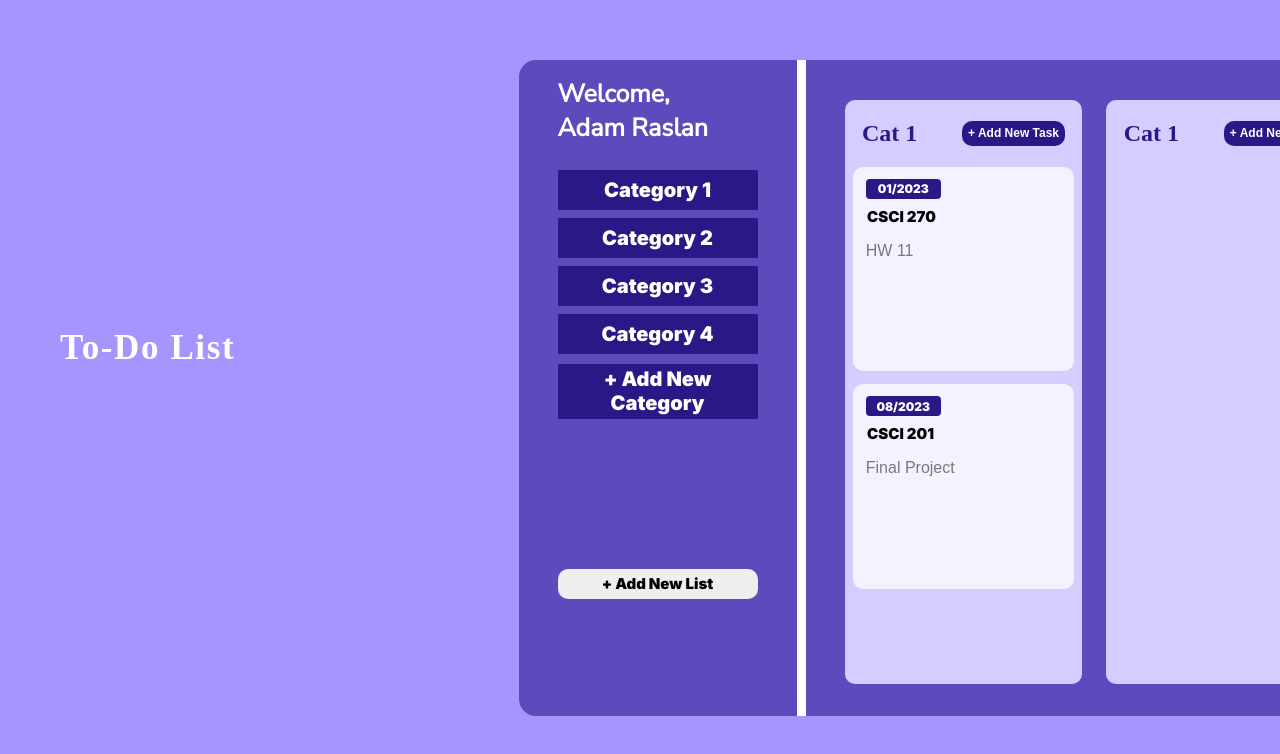
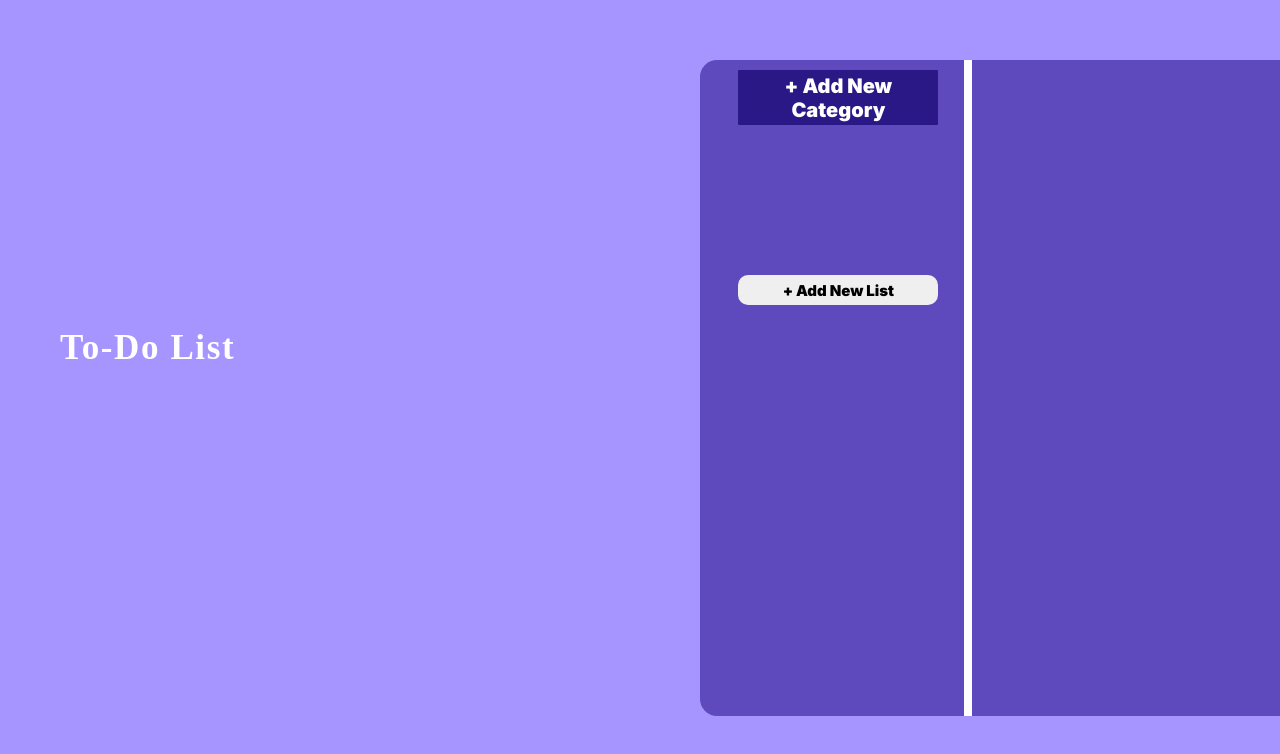
Before and after one commit to araslan1/TodoList_Frontend, a React (Create React App) app: page /taskpage in a window 1280 px wide. Shown: the part 112-866 px from the top of the page. Built offline with nearby package versions, Linux system fonts and the light colour scheme; a web font is replaced by a local one.

Commit message:
Update TaskPage.js

```diff
--- a/src/TaskPage.js
+++ b/src/TaskPage.js
@@ -2,57 +2,68 @@ import { useEffect, useState } from "react";
 import "./TaskPage.css"
 import TopNav from './TopNav';
 import { TbLetterXSmall } from "react-icons/tb";
+import { useLocation } from 'react-router-dom';
 
 
-const TaskPage = () => {
+const TaskPage = (props) => {
     const [userName, setUserName] = useState(null);
     const [taskPopUp, setTaskPopUp] = useState(false);
     const [TListPopUp ,setTListPopUp] = useState(false);
     const [categoryPopUp, setCategoryPopUp] = useState(false);
+    const location = useLocation();
+    const userData = location.state && location.state.userData;
     const [taskName, setTaskName] = useState('');
     const [listName, setListName] = useState('');
     const [taskDescription, setTaskDescription] = useState('');
     const [dueDate, setDueDate] = useState('');
     const [newCategory, setNewCategory] = useState('');
-    const [categories, setCategories] = useState(['Category 1', 'Category 2', 'Category 3', 'Category 4']);
+    const [categories, setCategories] = useState([]);
     const [TList, setTList] = useState(
         [
-            //CATEGORY 1 EXAMPLE
-            [
-                {
-                    listName: "Cat 1",
-                    taskList:
-                    [
-                        {name: 'CSCI 270',description: 'HW 11', dueDate: '01/2023'},
-                        {name: 'CSCI 201',description: 'Final Project', dueDate: '08/2023'}
-                    ]
-                },
-                {
-                    listName: "Cat 1",
-                    taskList: []
+            // //CATEGORY 1 EXAMPLE
+            // [
+            //     {
+            //         listName: "Cat 1",
+            //         tasks:
+            //         [
+            //             {taskName: 'CSCI 270',taskDescription: 'HW 11', dueDate: '01/2023'},
+            //             {taskName: 'CSCI 201',taskDescription: 'Final Project', dueDate: '08/2023'}
+            //         ]
+            //     },
+            //     {
+            //         listName: "Cat 1",
+            //         tasks: []
 
-                }
-            ],
-            // CATEGORY 2 Example
-            [
-                {listName: "", taskList: []}, //empty task list example
-                {listName: "", taskList: []} //empty task list
-            ],
-            // CATEGORY 3
-            [
-                {listName: "", taskList: []}, //empty task list example
-                {listName: "", taskList: []} //empty task list
-            ],
-            // CATEGORY 4
-            [
-                {listName: "", taskList: []}, //empty task list example
-                {listName: "", taskList: []} //empty task list
-            ],
+            //     }
+            // ],
+            // // CATEGORY 2 Example
+            // [
+            //     {listName: "", tasks: []}, //empty task list example
+            //     {listName: "", tasks: []} //empty task list
+            // ],
+            // // CATEGORY 3
+            // [
+            //     {listName: "", tasks: []}, //empty task list example
+            //     {listName: "", tasks: []} //empty task list
+            // ],
+            // // CATEGORY 4
+            // [
+            //     {listName: "", tasks: []}, //empty task list example
+            //     {listName: "", tasks: []} //empty task list
+            // ],
         ]
     );
     const [activeCategory, setActiveCategory] = useState(0); // THIS IS INDEX IN CATEGORIES ARRAY
     const [listAddIndex, setListAddIndex] = useState(); // for when a task has to be added, this is the list index of TList[activeCategory]'s taskList that it will be appended to
 
+    const parseDueDate = (dateString) => {
+        const parts = dateString.split('-');
+        const dueYear = parseInt(parts[0]);
+        const dueMonth = parseInt(parts[1]);
+        const dueDay = parseInt(parts[2]);
+
+        return { dueMonth, dueDay, dueYear };
+      };
 
     const handleTaskNameChange = (e) => {
         setTaskName(e.target.value);
@@ -136,18 +147,21 @@ const TaskPage = () => {
     }
 
     const handleAddNewTask = async () => {
+        const { dueMonth, dueDay, dueYear } = parseDueDate(dueDate);
         // Gather the values from the input fields
         const newTask = {
-          name: taskName,
-          description: taskDescription,
-          dueDate: dueDate,
+          taskName: taskName,
+          taskDescription: taskDescription,
+          dueDay: dueDay,
+          dueMonth: dueMonth,
+          dueYear: dueYear,
         };
 
 
         // add task
         console.log('New Task:', newTask);
         const newState = [...TList]
-        newState[activeCategory][listAddIndex].taskList.push(newTask);
+        newState[activeCategory][listAddIndex].tasks.push(newTask);
         setTList(newState);
         closeTaskPopUp();
 
@@ -190,7 +204,7 @@ const TaskPage = () => {
           // remove task
         console.log('New Task:', newTask);
         const newState = [...TList]
-        newState[activeCategory][TList_Index].taskList.splice(task_index, 1);
+        newState[activeCategory][TList_Index].tasks.splice(task_index, 1);
         setTList(newState);
 
         //remove task fetch request here!
@@ -210,9 +224,9 @@ const TaskPage = () => {
         try {
             const data = await response.text();
             console.log(data);
-            console.log("Success, TList Added!");
+            console.log("Success, task removed!");
         } catch (error) {
-            console.error('Error parsing JSON or adding TList:', error);
+            console.error('Error parsing JSON or removing task:', error);
         }
     }
 
@@ -222,7 +236,7 @@ const TaskPage = () => {
         let newTList = [...TList];
         newTList[activeCategory].push({
             listName: listName,
-            taskList: []
+            tasks: []
         })
         closeTListPopUp();
         const action = {
@@ -248,11 +262,32 @@ const TaskPage = () => {
 
 
 
+    useEffect(() => {
+
+        if (userData) {
+            try {
+                // Extract categoryNames
+                console.log(JSON.stringify(userData));
+                const categoryNames = userData.categories.map(category => category.categoryName);
+                setCategories(categoryNames);
+
+                // Extract TLists
+                const tLists =[];
+                userData.categories.forEach((category) => {
+                    tLists.push(category.tlists);
+                })
+                setTList(tLists);
+                setUserName(userData.fname + " " + userData.lname);
+                }
+            catch (error) {
+                console.error('Error parsing JSON:', error);
+            }
+        }
 
 
-    useEffect(() => {
-        setUserName("Adam Raslan");
-    }, []);
+        // Now you can use userData in your useEffect
+
+      }, [userData]);
 
 
 
@@ -282,7 +317,7 @@ const TaskPage = () => {
                 />
                 <label htmlFor="dueDate">Due Date:</label>
                 <input
-                type="text"
+                type="date"
                 id="dueDate"
                 value={dueDate}
                 onChange={handleDueDateChange}
@@ -345,20 +380,20 @@ const TaskPage = () => {
             </div>
             <div id="verticalWhiteBar"></div>
             <div id="rightSide">
-                {TList && TList[activeCategory].map((T_List, index1) => (
+                {TList && TList.length > 0 && TList[activeCategory] && TList[activeCategory].map((T_List, index1) => (
                     <div key={index1} className="taskContainer">
                         <div className="headerTaskContainer">
                             <h2>{T_List.listName}</h2>
                             <button className="addTask" onClick={() => {openTaskPopUp(index1)}}>+ Add New Task</button>
                         </div>
-                        {T_List.taskList.map((task, index2) => (
+                        {T_List.tasks.map((task, index2) => (
                         <div className="taskBox">
                             <div className="topHeading">
-                            <p className="dueDate">{task.dueDate}</p>
+                            <p className="dueDate">{task.dueMonth}/{task.dueDay}/{task.dueYear}</p>
                             <button className="removeTaskBtn" onClick={() => removeTaskItem(index1, index2)}><TbLetterXSmall className="custom-icon-style" ></TbLetterXSmall></button>
                             </div>
-                            <p className="taskname">{task.name}</p>
-                            <p className="taskDescription">{task.description}</p>
+                            <p className="taskname">{task.taskName}</p>
+                            <p className="taskDescription">{task.taskDescription}</p>
                         </div>))
                         }
                     </div>
```
